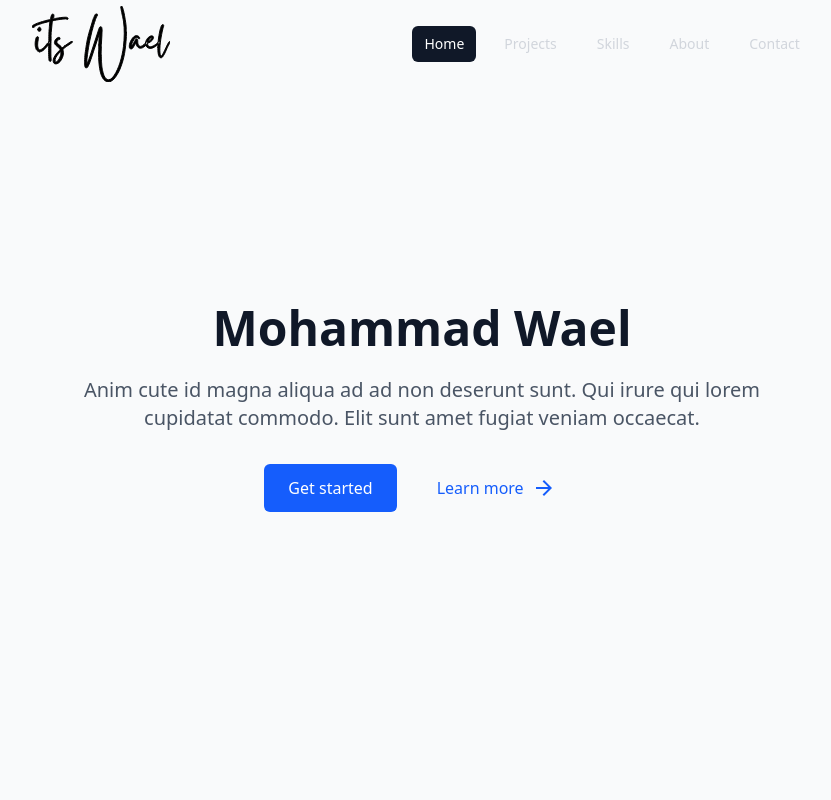
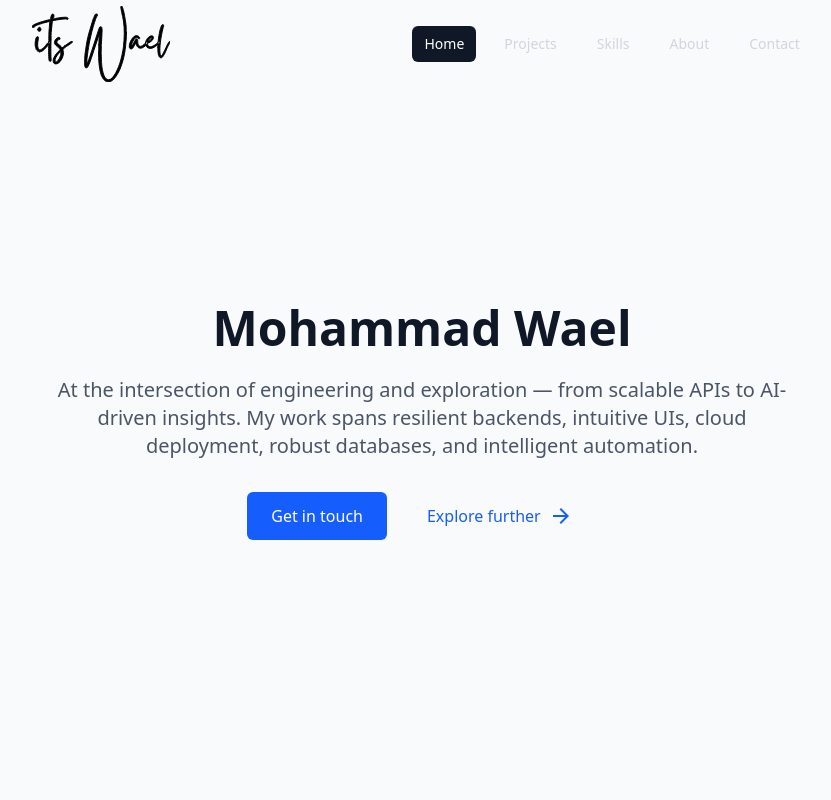
Before and after one commit to itswael/portfolio-frontend, a React (Vite) app: page / in a window 1280 px wide. Shown: the top 800 px of the page, without its empty margins (218-1049 px from the left). Built offline with nearby package versions, Linux system fonts and the light colour scheme; a web font is replaced by a local one.

Commit message:
updated summary text

```diff
--- a/src/components/HeroPage.jsx
+++ b/src/components/HeroPage.jsx
@@ -12,14 +12,14 @@ const HeroPage = () => {
                         Mohammad Wael
                     </h1>
                     <p className="text-xl text-gray-600 mb-8">
-                        Anim cute id magna aliqua ad ad non deserunt sunt. Qui irure qui lorem cupidatat commodo. Elit sunt amet fugiat veniam occaecat.
+                        At the intersection of engineering and exploration — from scalable APIs to AI-driven insights. My work spans resilient backends, intuitive UIs, cloud deployment, robust databases, and intelligent automation.
                     </p>
                     <div className="flex flex-col sm:flex-row justify-center gap-4">
                         <button className="bg-blue-600 hover:bg-blue-700 text-white px-6 py-3 rounded-md font-medium flex items-center justify-center">
-                            Get started
+                            Get in touch
                         </button>
                         <button className="text-blue-600 hover:text-blue-700 px-6 py-3 rounded-md font-medium flex items-center justify-center">
-                            Learn more <ArrowForward className="ml-2" />
+                            Explore further <ArrowForward className="ml-2" />
                         </button>
                     </div>
                 </div>
```
